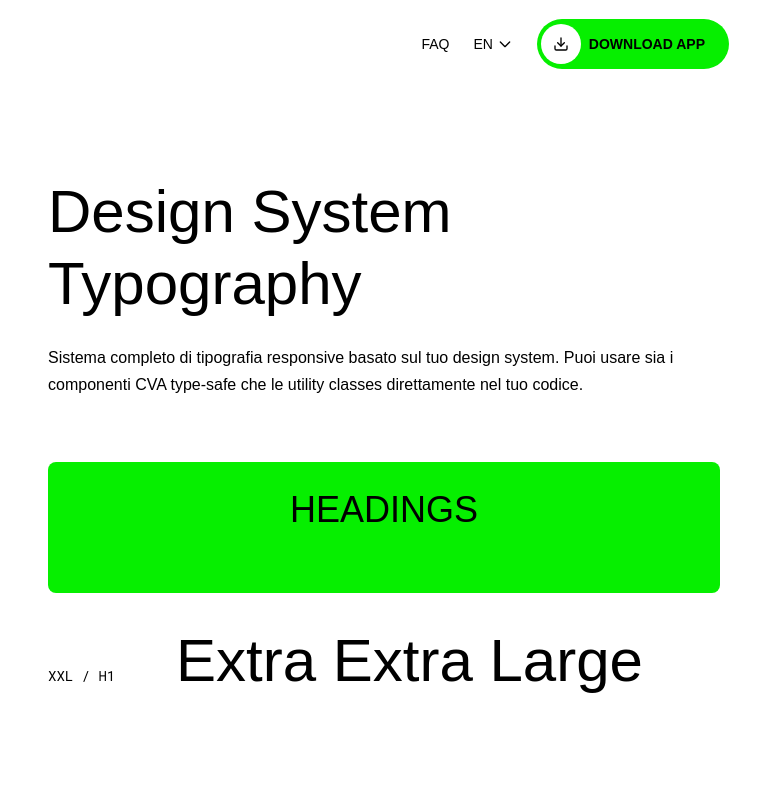
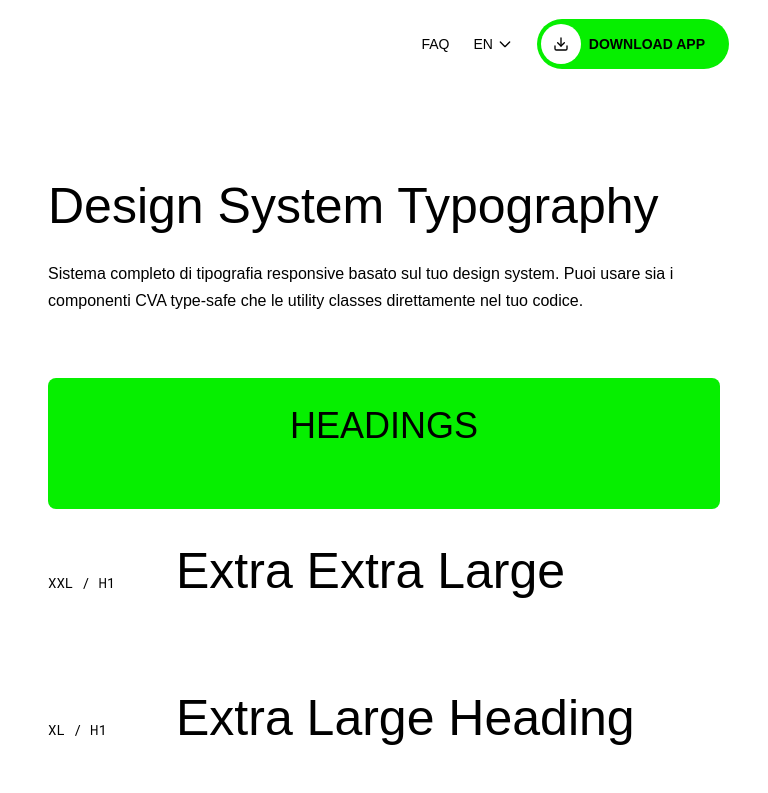
Before and after one commit to kylecraq/ges-staging, a Next.js app: page /en/typography in a window 768 px wide. Shown: the top 793 px of the page. Built offline with nearby package versions, Linux system fonts and the light colour scheme.

Commit message:
feature(typography): create design system responsive WIP

```diff
--- a/src/app/globals.css
+++ b/src/app/globals.css
@@ -29,9 +29,21 @@
        HEADINGS
        ========================= */
     .heading-xxl {
-        font-size: 60px;
-        line-height: 72px;
+        font-size: 40px;
+        line-height: 60px;
         margin-bottom: 50px;
+        /* Tablet */
+        @media (min-width: 768px) and (max-width: 1023px) {
+            font-size: 50px;
+            line-height: 60px;
+            margin-bottom: 50px;
+        }
+        /* Desktop */
+        @media (min-width: 1024px) {
+            font-size: 60px;
+            line-height: 72px;
+            margin-bottom: 50px;
+        }
     }
 
     .heading-xl {
```
